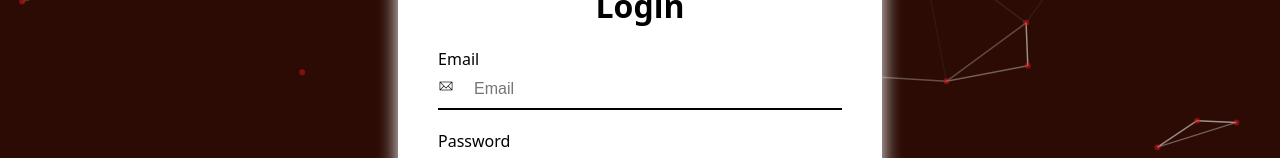
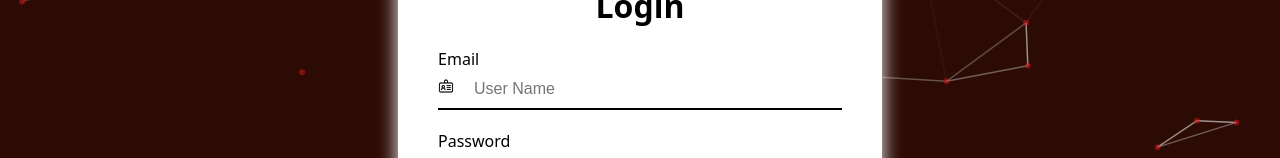
Before and after one commit to TRAVELLER00012/AiServices, a React (Vite) app: page /login in a window 1280 px wide. Shown: the part 263-421 px from the top of the page. Built offline with nearby package versions, Linux system fonts and the light colour scheme.

Commit message:
modify login page

```diff
--- a/src/components/page/LoginPage.tsx
+++ b/src/components/page/LoginPage.tsx
@@ -1,5 +1,5 @@
 import styles from "../../styles/loginPage.module.css"
-import Email  from "../../assets/images/email.png"
+import User  from "../../assets/images/name.png"
 import Password  from "../../assets/images/lock.png"
 import { useNavigate, Link } from "react-router-dom"
 import ParticleBackground from "../ParticleBackground"
@@ -19,10 +19,10 @@ const LoginPage = () => {
                     }}>
 
                         <div>
-                            <label htmlFor="email">Email</label>
+                            <label htmlFor="username">Email</label>
                             <div className={styles.input}>
-                                <img src={Email} alt="Email Icon"/>
-                                <input type="email" id="email" placeholder="Email" />
+                                <img src={User} alt="User Icon"/>
+                                <input type="text" id="username" placeholder="User Name" />
                             </div>
                         </div>
                         <div>
```
